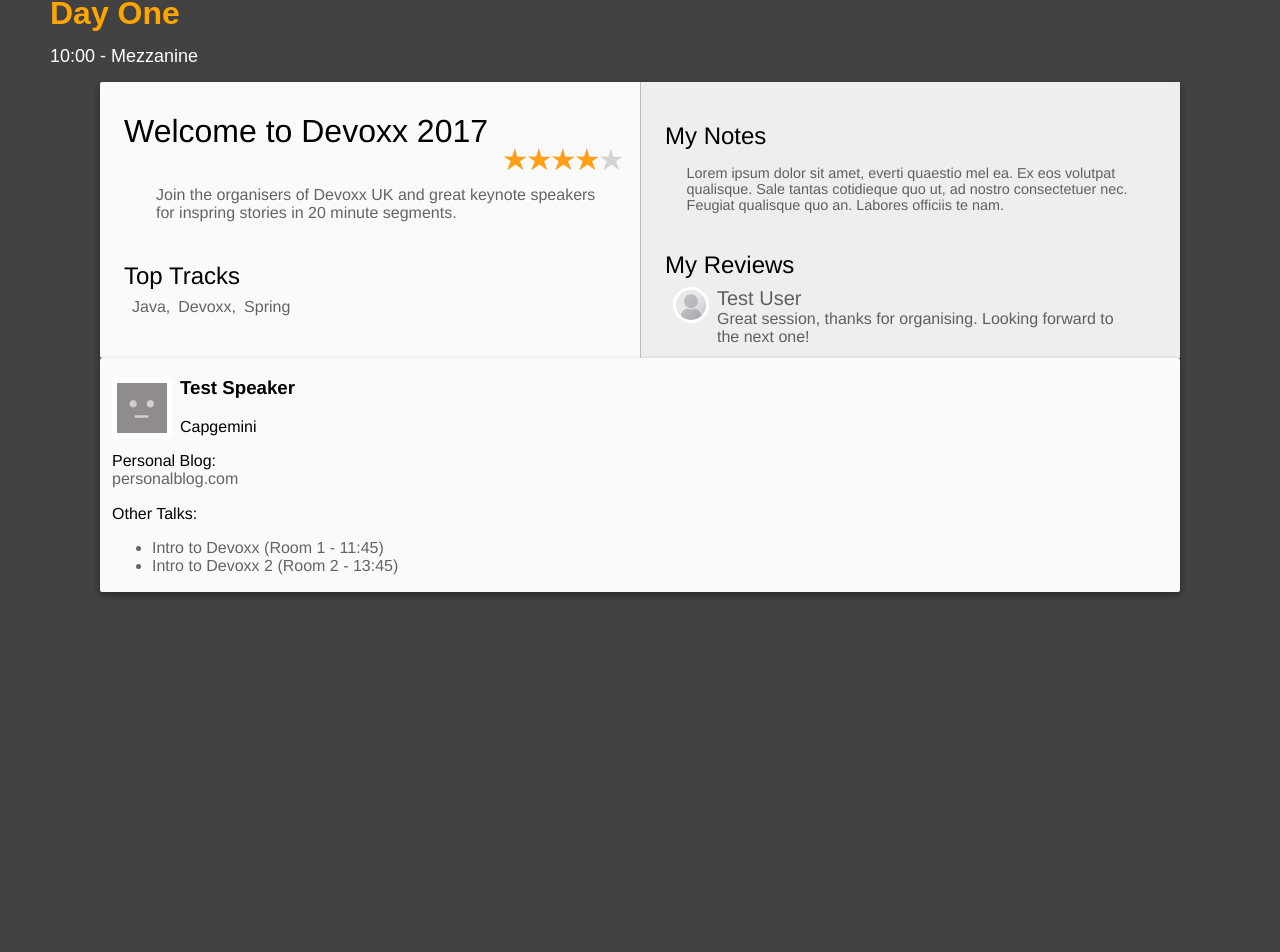
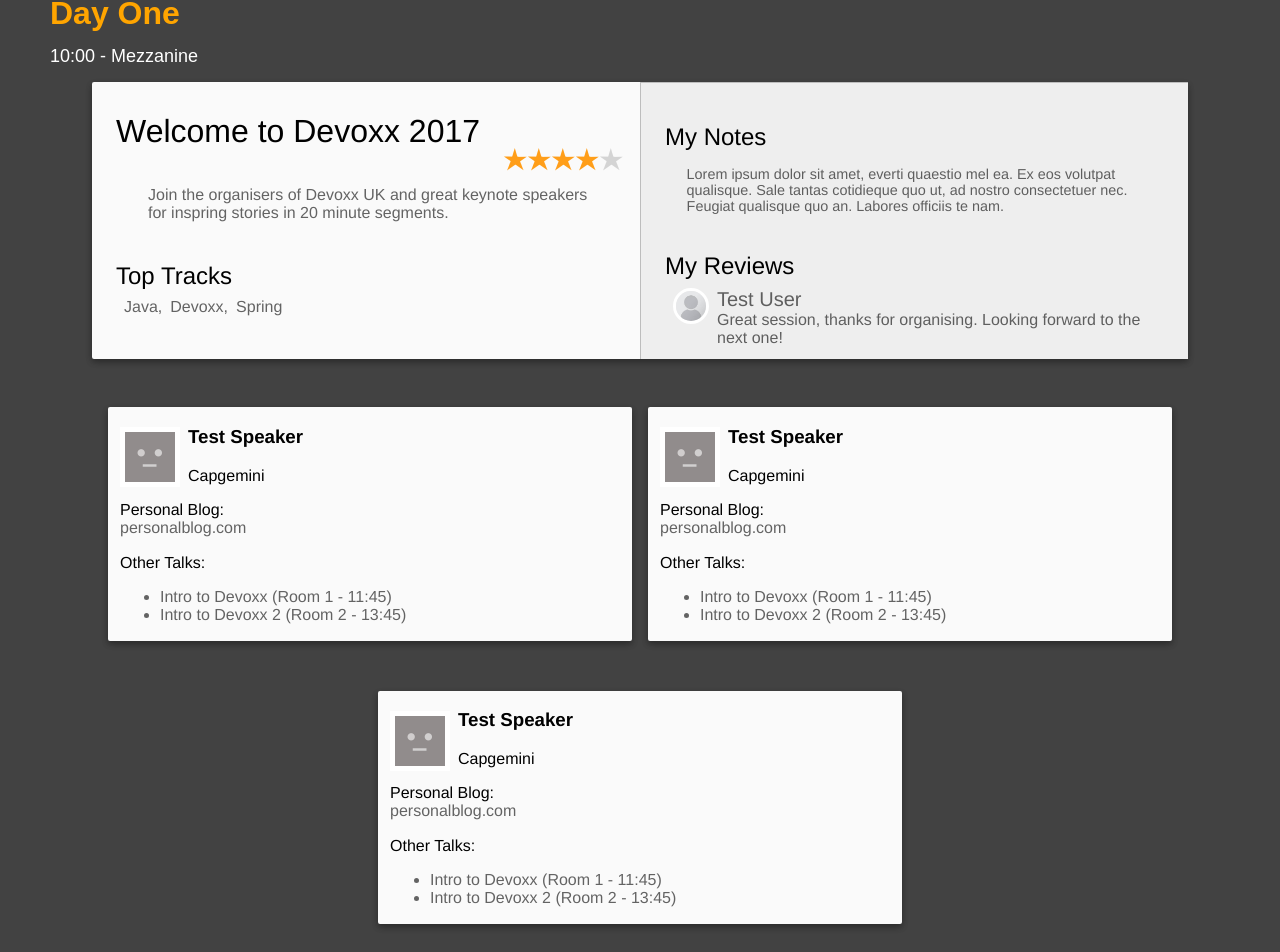
Before and after one commit to AIE-London/mydevoxx-dashboard, a React (Create React App) app: page /report in a window 1280 px wide. Shown: the part 609-1561 px from the top of the page. Before the commit the page ends 1251 px from the top, so only its background shows below. Built offline with nearby package versions, Linux system fonts and the light colour scheme; what react-tap-event-plugin would draw is missing.

Commit message:
responsive UI improvements

```diff
--- a/src/main/App.js
+++ b/src/main/App.js
@@ -61,8 +61,8 @@
 const reportStatsData = {
   minutes: 455,
   talks: 10,
-  learning: "Spring, Java",
-  attendees: 435
+  learning: ["Spring", "Java"],
+  attendees: "~1000"
 };
 
 class App extends Component {
--- a/src/main/components/SessionView.js
+++ b/src/main/components/SessionView.js
@@ -23,6 +23,14 @@
   text-align: left;
 `;
 
+const SpeakerSection = styled(Row)`
+  margin-top: 3em;
+`;
+
+const SpeakerCardContainer = styled(Col)`
+  padding: 0 1em;
+`;
+
 class SessionView extends Component {
   render() {
     return (
@@ -34,12 +42,22 @@
 
         <Row center="xs">
           <Col xs={10}>
-            <TalkCard talk={this.props.talk} />
-          </Col>
-          <Col xs={10}>
-            {this.props.talk.speakers.map(speaker => (
-              <SpeakerCard key={speaker.name} speaker={speaker} />
-            ))}
+            <Row>
+              <TalkCard talk={this.props.talk} />
+            </Row>
+            <SpeakerSection center="xs">
+              {this.props.talk.speakers.map(speaker => (
+                <SpeakerCardContainer md={6} xs={12} key={speaker.name}>
+                  <SpeakerCard speaker={speaker} />
+                </SpeakerCardContainer>
+              ))}
+              <SpeakerCardContainer md={6} xs={12}>
+                <SpeakerCard speaker={this.props.talk.speakers[0]} />
+              </SpeakerCardContainer>
+              <SpeakerCardContainer md={6} xs={12}>
+                <SpeakerCard speaker={this.props.talk.speakers[0]} />
+              </SpeakerCardContainer>
+            </SpeakerSection>
           </Col>
         </Row>
       </Window>
--- a/src/main/components/TalkCard.js
+++ b/src/main/components/TalkCard.js
@@ -36,6 +36,7 @@
   padding-top: 1em;
   background: #EEEEEE;
   border-left: solid 1px #BDBDBD;
+  border-top: solid 1px #BDBDBD;
   text-align: left;
 `;
 
@@ -66,7 +67,7 @@
     } = this.props.talk;
     return (
       <Card start="xs">
-        <LeftPartition xs={6}>
+        <LeftPartition md={6}>
           <Row start="xs">
             <CardHeader id="title">{title}</CardHeader>
           </Row>
@@ -87,7 +88,7 @@
             </CommaList>
           </Row>
         </LeftPartition>
-        <RightPartition xs={6}>
+        <RightPartition md={6}>
           <Row start="xs">
             <CardSubhead id="notesHeader">My Notes</CardSubhead>
           </Row>
```
